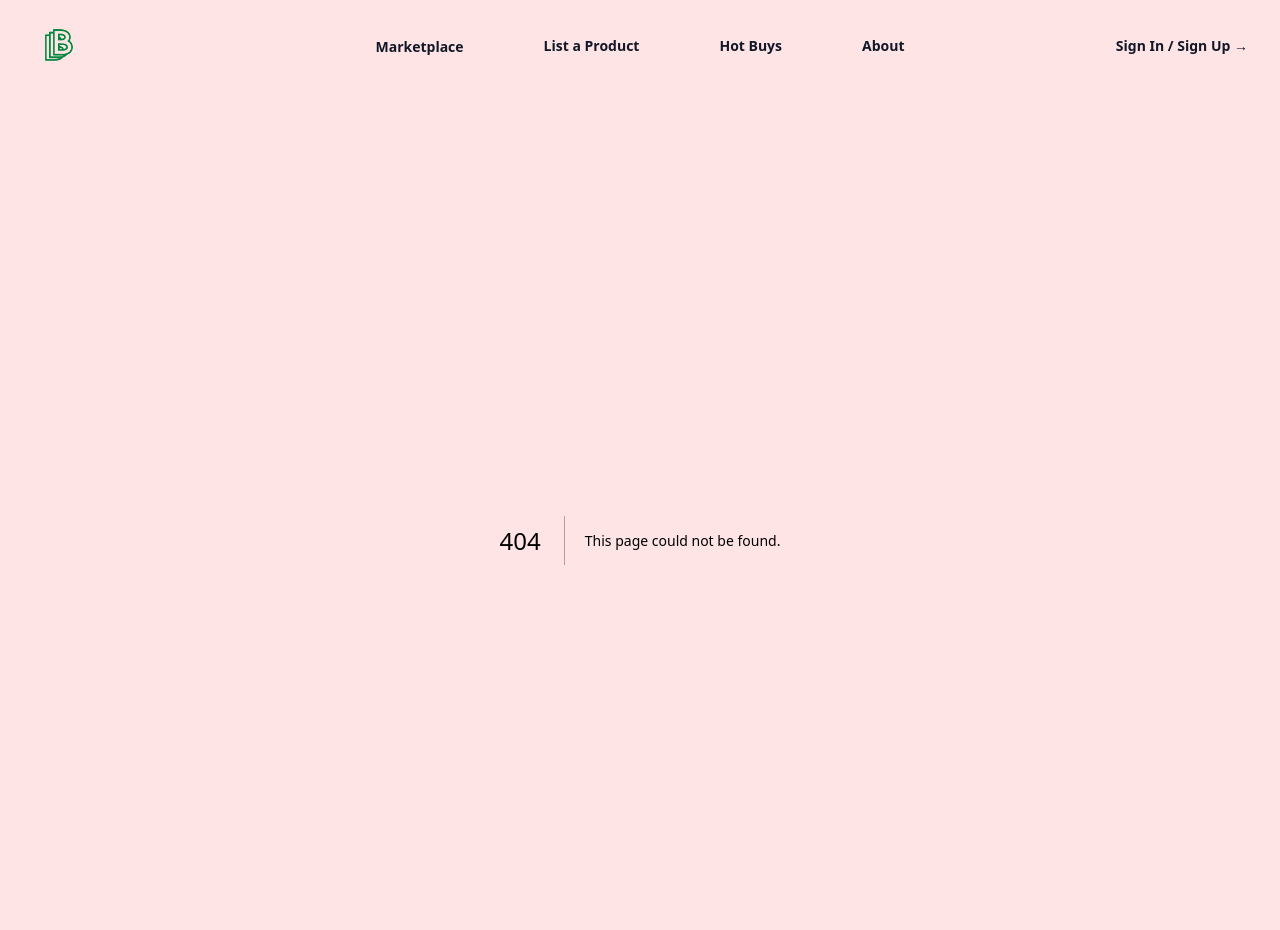
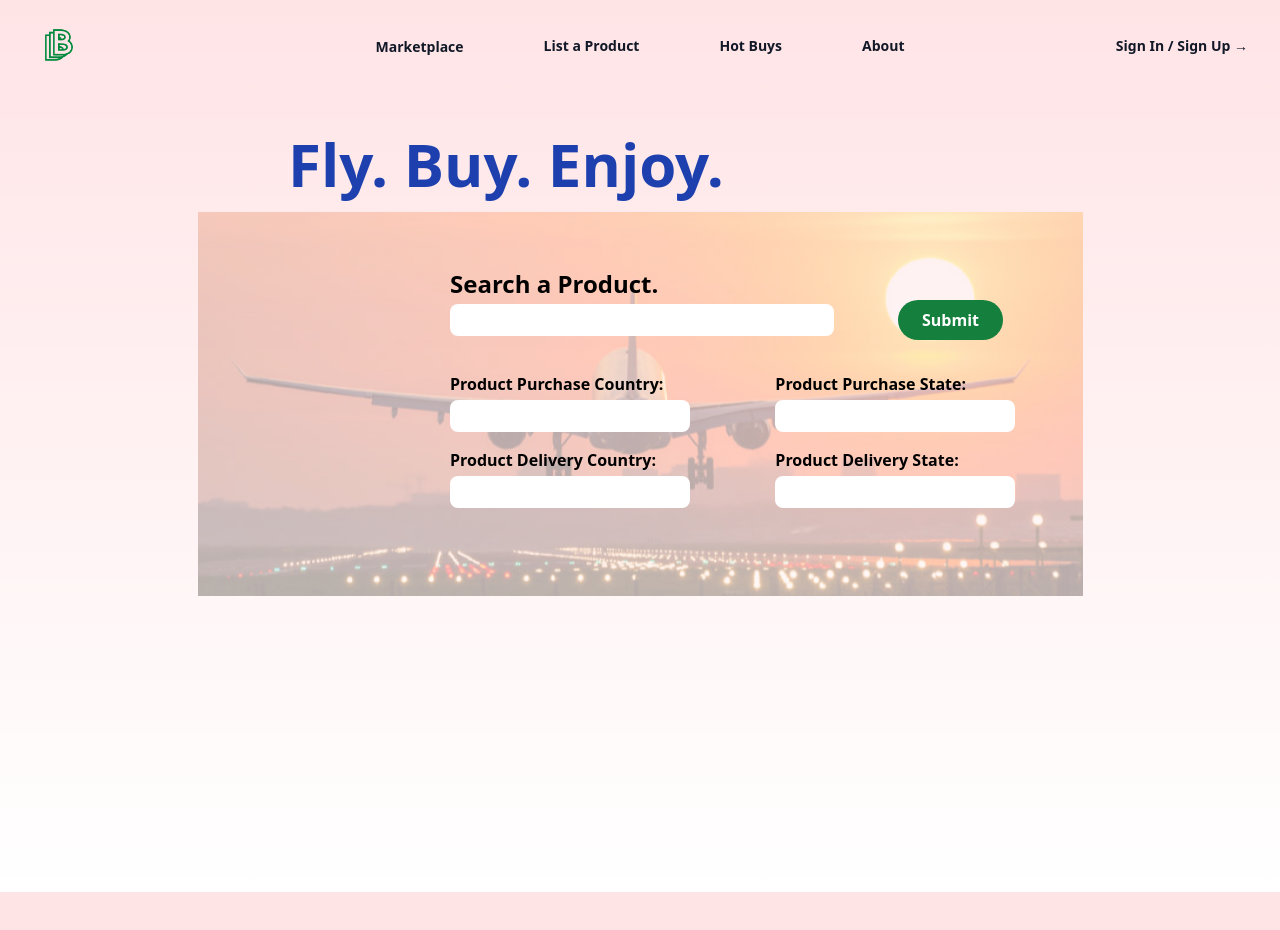
Before and after one commit to Anant1902/AEmoneySaver, a Next.js app: page /Marketplace in a window 1280 px wide. Before the commit this address had no page. Shown: the top 930 px of the page. After the commit the page ends 892 px from the top, so only its background shows below. Built offline with nearby package versions, Linux system fonts and the light colour scheme.

Commit message:
updated marketplace

```diff
--- /dev/null
+++ b/app/Marketplace/page.tsx
@@ -0,0 +1,82 @@
+'use client';
+
+import React from "react";
+import Image from "next/image";
+import { useState } from "react";
+import {Row, Col } from "react-bootstrap"
+
+function Marketplace() {
+    const [searchedProductName, changeSearchedProductName] = useState('');
+    const productNameHandler = (e: any) => {
+        changeSearchedProductName(e.currentTarget.value);
+    }
+
+    return (
+        <div>
+            <h1 className='mt-2 text-blue-800 text-6xl leading-8 font-bold pb-8 text-left pl-72'>
+                    Fly. Buy. Enjoy.
+            </h1>
+            <div className="bg-no-repeat bg-plane-sunset h-96 w-auto bg-center pl-[450px] pt-14">
+                <form className='pb-3'>
+                    <label className='mt-2 text-2xl leading-8 font-semibold sm:text-1xl pb-2 pr-8'>
+                        Search a Product.
+                    </label>
+                    <div>
+                    <input type="text" onChange={productNameHandler} value={searchedProductName}
+                    className='rounded-lg text-1xl py-1 px-3 w-96'  />
+                    <a className="pl-16">
+                        <button type="submit"
+                        className='bg-green-700 hover:bg-green-900  text-white font-bold py-2 px-6 rounded-full'>
+                            Submit
+                        </button>
+                    </a>
+                    </div>
+                </form>
+                <Row className="flex pt-4">
+                 <Col className='pr-20'>
+                 <form className='pb-3'>
+                    <label className='mt-2 text-1xl leading-8 font-semibold sm:text-1xl pb-2 pr-8'>
+                        Product Purchase Country:
+                    </label>
+                    <div>
+                    <input type="text" onChange={productNameHandler} value={searchedProductName}
+                    className='rounded-lg text-1xl py-1 px-3 w-60' />
+                    </div>
+                </form>
+                <form className='pb-3'>
+                    <label className='mt-2 text-1xl leading-8 font-semibold sm:text-1xl pb-2 pr-8'>
+                        Product Delivery Country:
+                    </label>
+                    <div>
+                    <input type="text" onChange={productNameHandler} value={searchedProductName}
+                    className='rounded-lg text-1xl py-1 px-3 w-60' />
+                    </div>
+                </form>
+                 </Col>
+                 <Col className=''>
+                 <form className='pb-3'>
+                    <label className='mt-2 text-1xl leading-8 font-semibold sm:text-1xl pb-2 pr-8'>
+                        Product Purchase State:
+                    </label>
+                    <div>
+                    <input type="text" onChange={productNameHandler} value={searchedProductName}
+                    className='rounded-lg text-1xl py-1 px-3 w-60' />
+                    </div>
+                </form>
+                <form className='pb-3'>
+                    <label className='mt-2 text-1xl leading-8 font-semibold sm:text-1xl pb-2 pr-8'>
+                        Product Delivery State:
+                    </label>
+                    <div>
+                    <input type="text" onChange={productNameHandler} value={searchedProductName}
+                    className='rounded-lg text-1xl py-1 px-3 w-60' />
+                    </div>
+                </form>
+                 </Col>
+             </Row>
+            </div>
+        </div>
+    )
+}
+
+export default Marketplace;
```
Also changed, not shown: public/plane_sunset.png (added).
